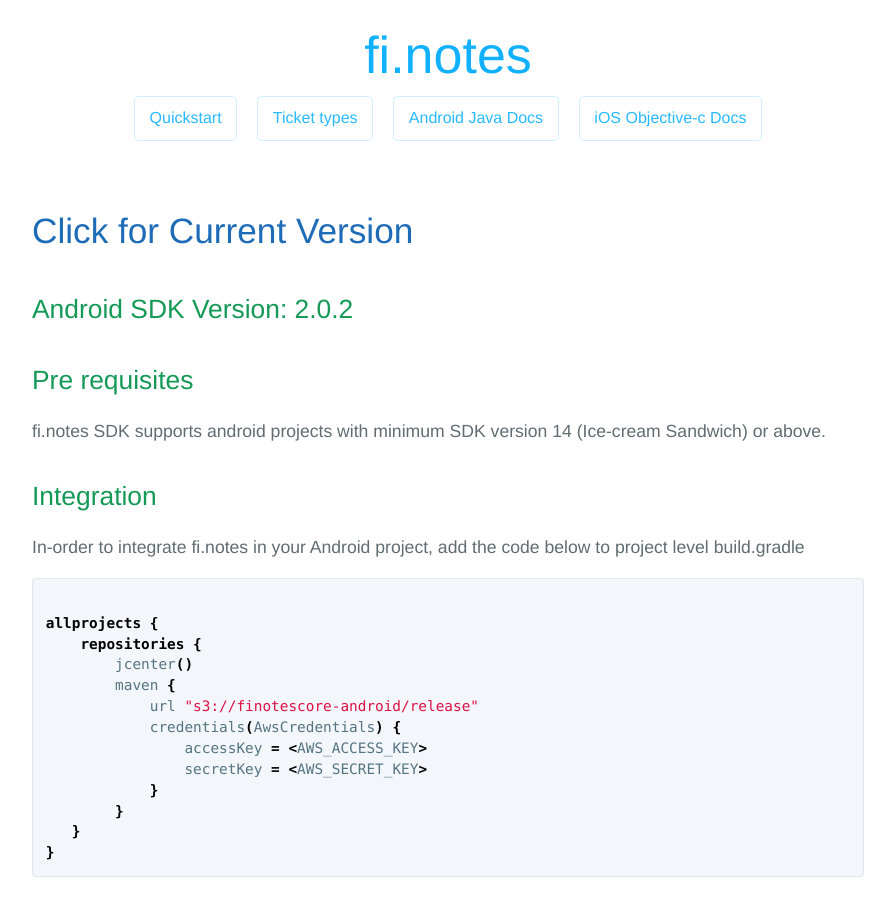
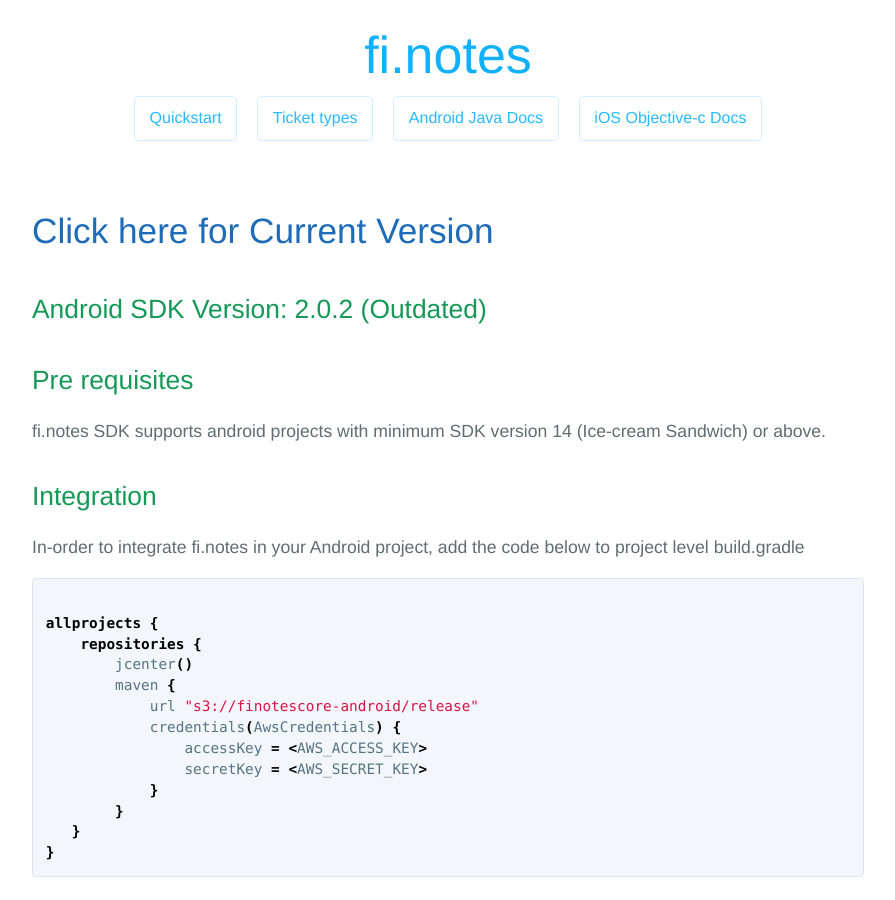
Before and after one commit to finotes/finotes.github.io, a Jekyll site: the page built from _posts/2018-01-22-android-doc-202.md, in a window 1280 px wide and 900 px high. Shown: the whole window, without its empty margins (192-1087 px from the left). Built offline with Jekyll 4.4.1, drawn with Linux system fonts in a browser that asks for light colours; some web fonts are replaced.

Commit message:
Update 2018-01-22-android-doc-202.md

```diff
--- a/_posts/2018-01-22-android-doc-202.md
+++ b/_posts/2018-01-22-android-doc-202.md
@@ -3,9 +3,9 @@ layout: post
 title: "Android SDK Documentation"
 ---
 
-# [Click for Current Version](https://finotes.github.io/2018/01/19/android-java-docs)
+# [Click here for Current Version](https://finotes.github.io/2018/01/19/android-java-docs)
 
-## Android SDK Version: 2.0.2
+## Android SDK Version: 2.0.2 (Outdated)
 
 ## Pre requisites
 
```
